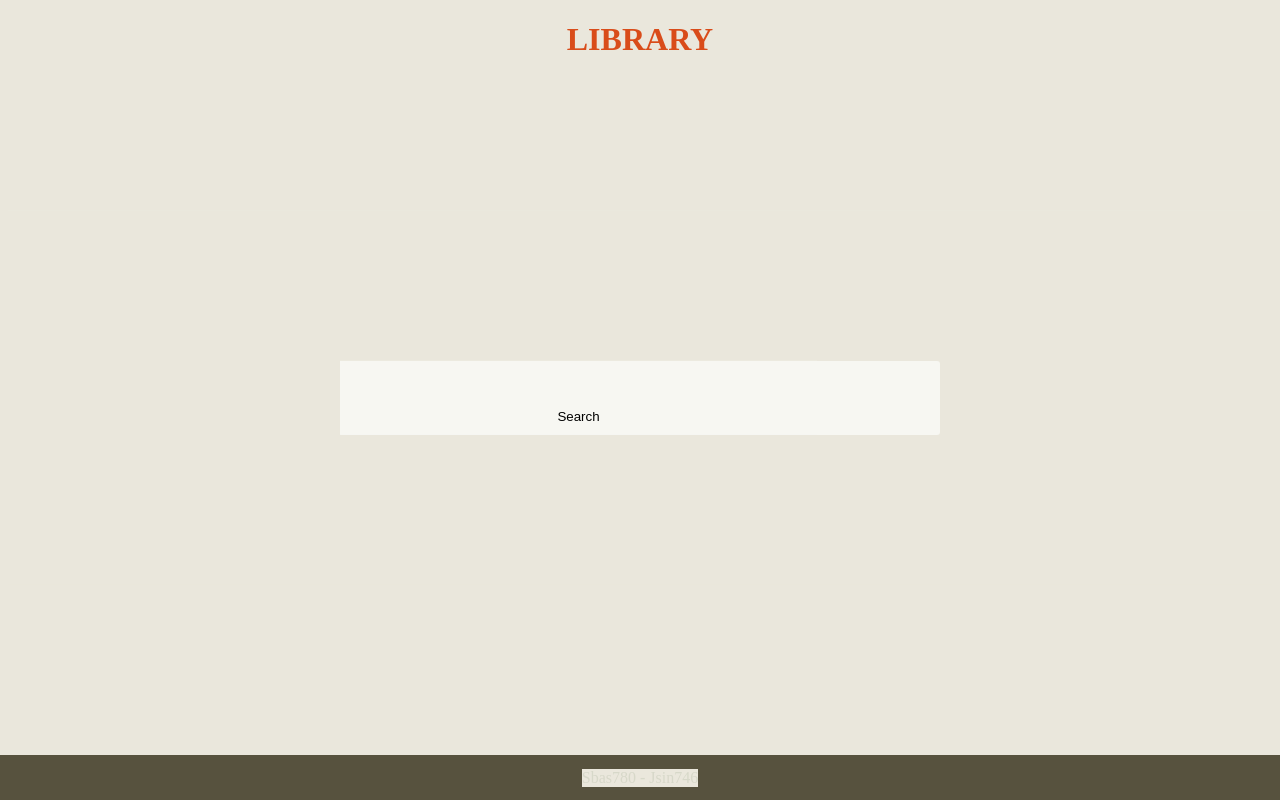
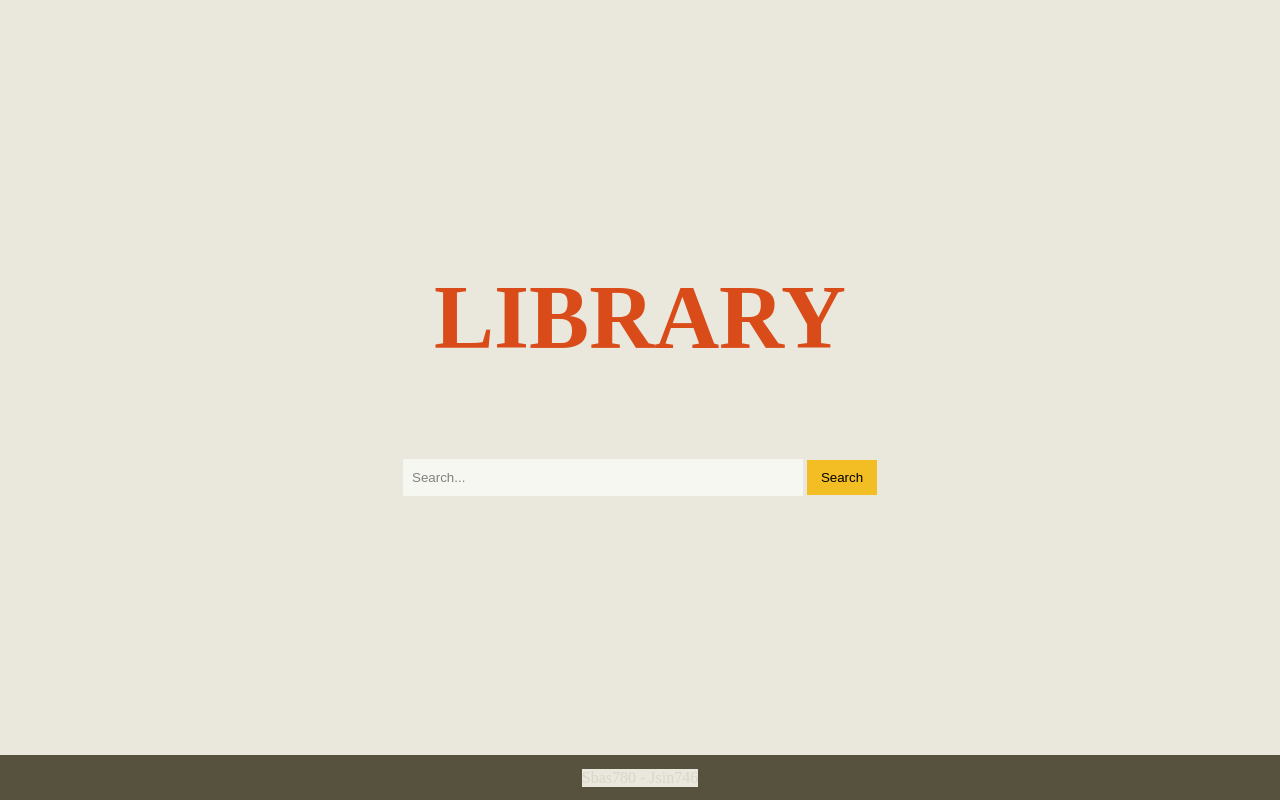
Before and after one commit to Sbas780/Book-Review-Webapp, a Flask app: page / in a window 1280 px wide. Run offline with Flask 2, Linux system fonts and the light colour scheme.

Commit message:
Flask search bar and CSS

```diff
--- a/config.py
+++ b/config.py
@@ -15,4 +15,4 @@ class Config:
 
     SECRET_KEY = environ.get('SECRET_KEY')
 
-    TESTING = environ.get('TESTING')
+    TESTING = environ.get('DEVELOPMENT')
--- a/library/blueprints/data_blueprint.py
+++ b/library/blueprints/data_blueprint.py
@@ -22,10 +22,11 @@ def home():
 @data.route('/results')
 def find(search):
     num = search.data['search']
-    if num == "11":
+    if num == "":
+        flash('Enter something here')
+        return render_template('home.html', form=search)
+    else:
         return "Yes"
-    else:
-        return "No"
 
 
 class SearchForm(Form):
--- a/library/static/css/main.css
+++ b/library/static/css/main.css
@@ -1,7 +1,6 @@
 *{
   box-sizing: border-box;
-  background: #EAE7DC
-
+  background: #EAE7DC;
 }
 .text{
     position: relative;
@@ -10,10 +9,15 @@
     top: 25%;
 }
 .maintitle{
-    position: flex;
     text-align: center;
     color: #D94C1A;
-    top: 35%;
+    padding: 0px;
+    transform: translate(0%, 200%);
+    margin-bottom: 0%
+
+}
+h1{
+font-size: 90px;
 }
 .footer {
   display: flex;
@@ -28,47 +32,37 @@
   align-items: center;
   color: white;
 }
-.searchbars{
-    display: flex;
-    transform: translate(0%, 35%);
-}
-.search {
-  width: 600px;
-  margin: 150px auto;
-  background: #f7f7f2;
-  border-radius: 3px;
-  border: 0px solid #fff;
-  top: 35px;
+.home_search{
+	display: flex;
+	justify-content: center;
+	align-items: center;
+	transform: translate(0%, 800%);
 
 }
-input {
-    width: 477px;
-    padding: 11px 10px;
-    float: left;
-    color: black;
-    border: 0;
-    border-radius: 0px 0 0 0px;
-    outline: 0;
-    background: #f7f7f2;
-}
-button {
-    position: relative;
-    float: right;
-    border: 0;
-    padding: 0;
+.search_input{
+
+    background-color: #F7F7F2;
+    width: 400px;
+    padding: 11px 9px;
+    border: 0px;
     cursor: pointer;
-    height: 37px;
-    width: 120px;
-    color: #57523E;
-    background: #F2BE24;
-    border-left: 0px solid #fff;
-    border-radius: 0 0px 0px 0;
 
 }
-button:hover{
-    background: #D94C1A;
-    color: #f7f7f2;
+.button{
+    background-color: #F2BE24;
+    width: 70px;
+    padding: 10px 10px;
+    border: 0px
+
+
 }
-button:active{
-     box-shadow: 0px 0px 12px 0px #D94C1A;
+::placeholder{
+    color:grey;
 }
+.button:hover{
+    background-color: #D94C1A;
+    color: #F7F7F2;
+}
+.button:active{
+    box-shadow: 0px 0px 12px 0px #D94C1A;
+}
--- a/library/templates/find_book.html
+++ b/library/templates/find_book.html
@@ -1,5 +1,5 @@
-<form class="search" method="POST" >
-  {{form.csrf_token}}
-  {{form.search}}
- <input type="submit" value="Search">
+<form class="search_form" method="POST" >
+    {{form.csrf_token}}
+    {{form.search(class="search_input", placeholder="Search...")}}
+ <input class="button" type="submit" value="Search" required>
 </form>
--- a/library/templates/home.html
+++ b/library/templates/home.html
@@ -1,7 +1,7 @@
 {% extends "layout.html" %}
 {% block content %}
   <h1 class="maintitle">LIBRARY</h1>
-<div class="searchbars">
+<div class="home_search">
 {% include 'find_book.html' %}
 </div>
 {% endblock %}
--- a/library/templates/layout.html
+++ b/library/templates/layout.html
@@ -1,12 +1,14 @@
 <!DOCTYPE html>
-<html>
+<html xmlns:background-color="http://www.w3.org/1999/xhtml">
 <head>
   <meta charset="utf-8">
   <title>Library</title>
-  <link rel="stylesheet" href="{{url_for('static', filename='/css/main.css')}}" >
-  <link rel="stylesheet" href="https://cdnjs.cloudflare.com/ajax/libs/font-awesome/4.7.0/css/font-awesome.min.css">
+  <link rel="stylesheet" href="{{url_for('static', filename='css/main.css')}}" >
 </head>
 <body>
+{% for mesg in get_flashed_messages() %}
+      <h1>{{ mesg }}</h1>
+      {% endfor %}
   {% block content %}
   {% endblock %}
 {%include 'footer.html' %}
```
Also changed, not shown: 1 other file.
